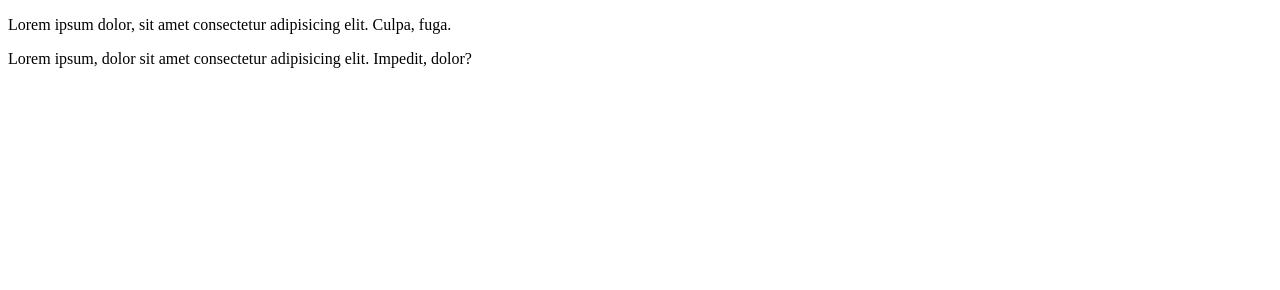
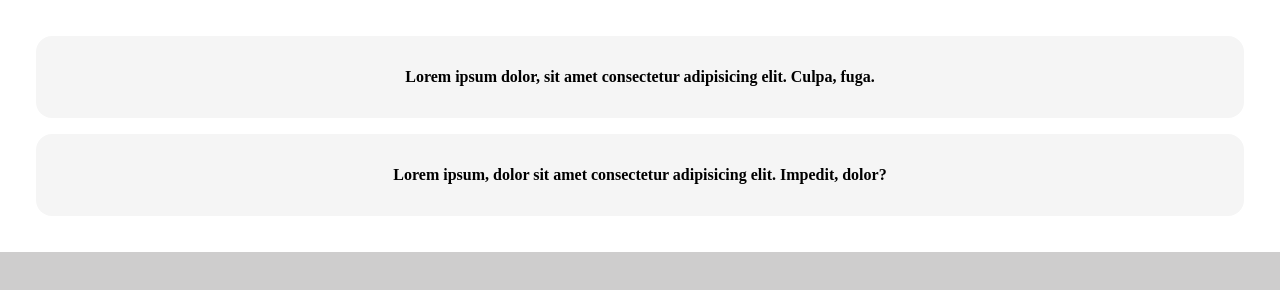
Before and after one commit to Luluamark/testing-git, a plain HTML site: page index.html in a window 1280 px wide. Drawn offline with Linux system fonts and the light colour scheme.

Commit message:
border-radius changed to 1rem

```diff
--- a/main.css
+++ b/main.css
@@ -1,6 +1,28 @@
-h1 {
-  background: blue;
-  height: 100vh;
-  width: 100vw;
-  color: white;
+body {
+  background: rgb(206, 205, 205);
+  font-weight: bolder;
+  text-align: center;
+  box-sizing: border-box;
+  margin: 0;
 }
+.clearfix::after,
+.clearfix::before {
+  content: "";
+  clear: both;
+}
+.card {
+  padding: 1.25rem;
+  background: white;
+}
+.card-one {
+  padding: 1rem;
+  background: whitesmoke;
+  margin: 1rem;
+  border-radius: 1rem;
+}
+.card-two {
+  padding: 1rem;
+  background: whitesmoke;
+  margin: 1rem;
+  border-radius: 1rem;
+}
```
